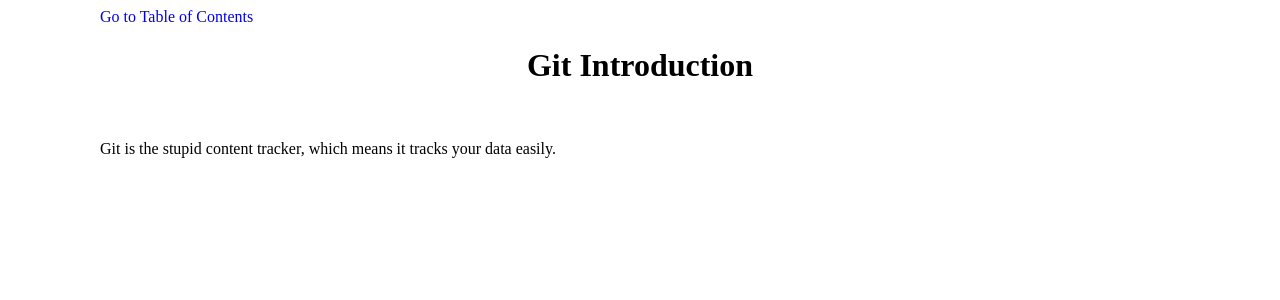
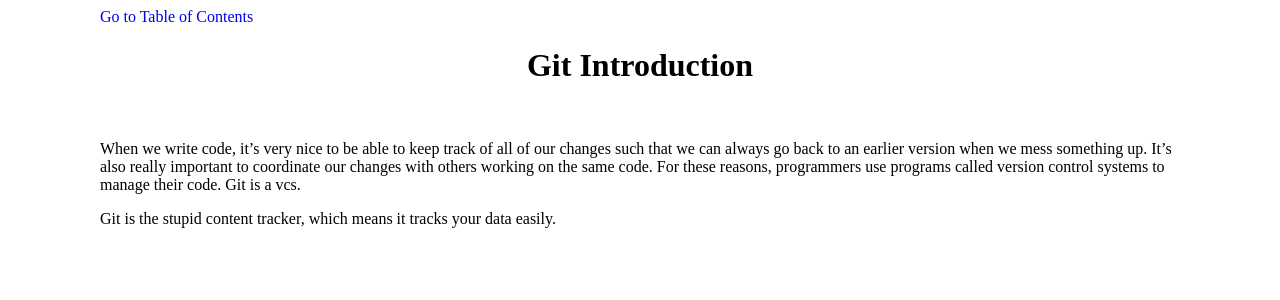
Before and after one commit to happypeter/LGCB, a Jekyll site: the page built from book/git_intro.md, in a window 1280 px wide. Shown: the top 300 px of the page. Built offline with Jekyll 4.4.1, drawn with Linux system fonts in a browser that asks for light colours; Markdown is read by kramdown in place of the engine named in the settings.

Commit message:
http://codeschool.org/supplementary-units/

```diff
--- a/book/git_intro.md
+++ b/book/git_intro.md
@@ -3,4 +3,10 @@ layout: book
 title: Git Introduction
 ---
 
+When we write code, it’s very nice to be able to keep track of all of our
+changes such that we can always go back to an earlier version when we mess
+something up. It’s also really important to coordinate our changes with others
+working on the same code. For these reasons, programmers use programs called
+version control systems to manage their code. Git is a vcs.
+
 Git is the stupid content tracker, which means it tracks your data easily.
```
